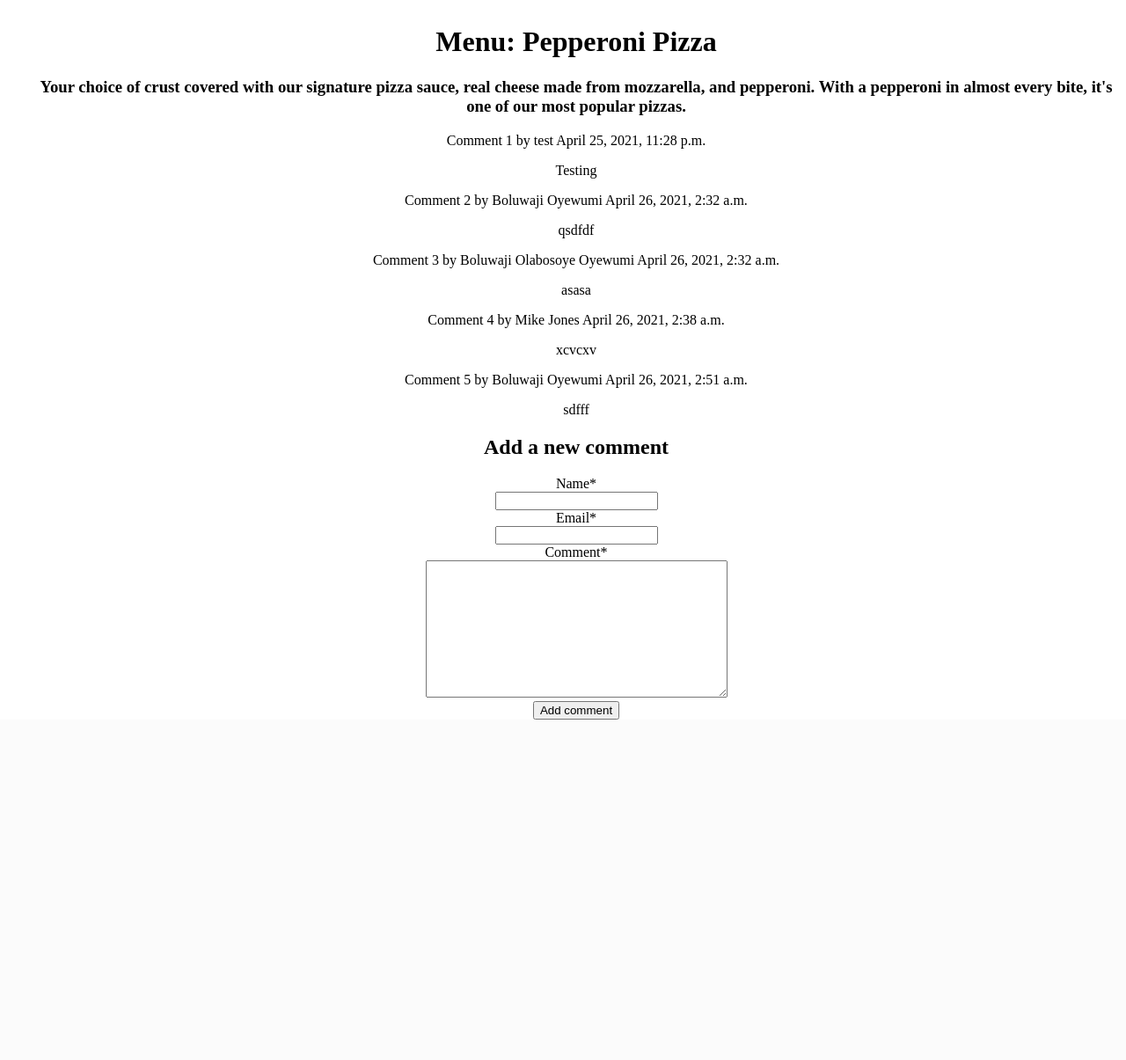
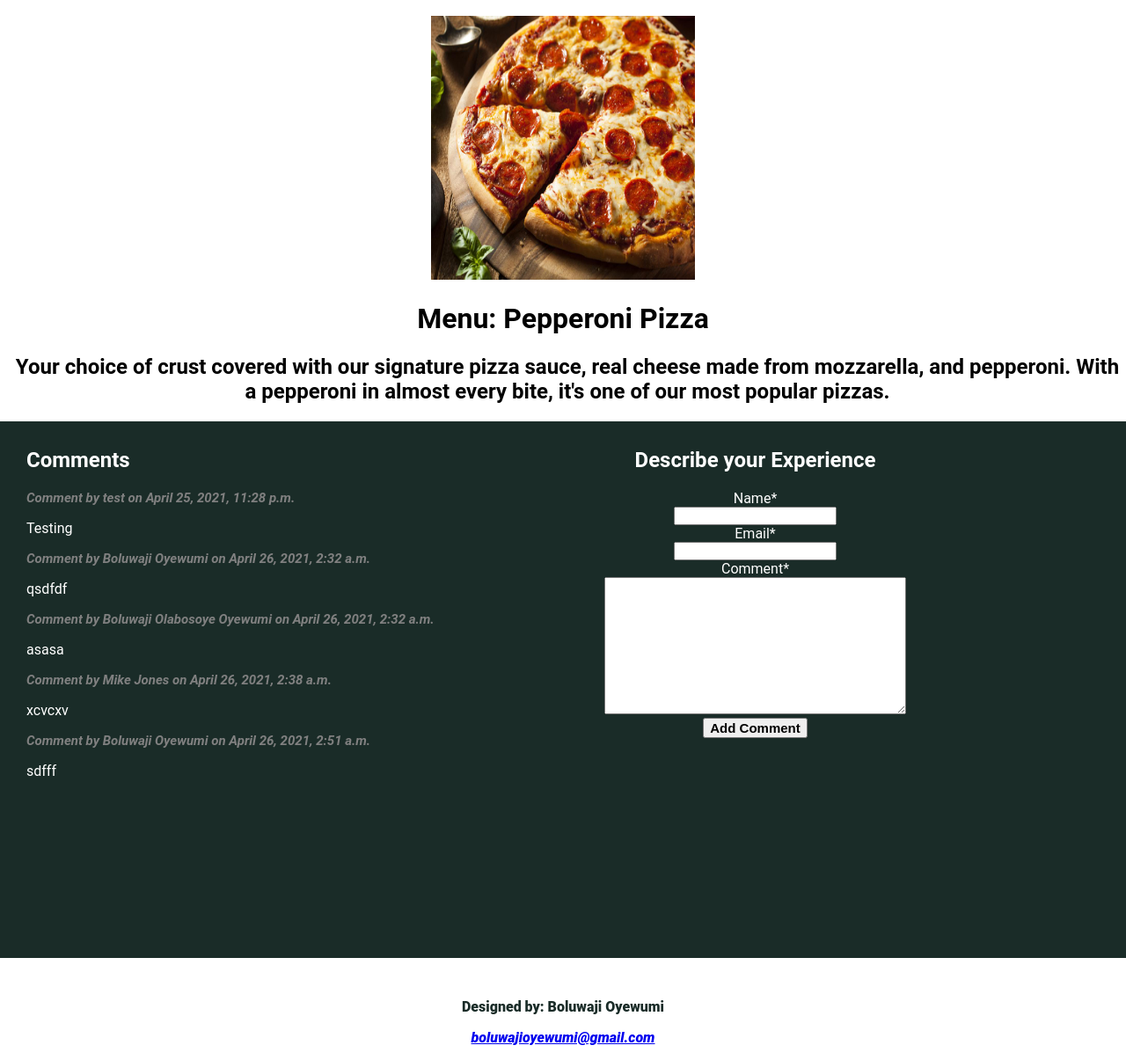
Before and after one commit to boluwaji11/Pizzeria, a Django app: page /pizzas/1 in a window 1280 px wide. Shown: the part 52-1257 px from the top of the page at 88% size. Before the commit the page ends 870 px from the top, so only its background shows below. Run offline with Django 3.2, Linux system fonts and the light colour scheme; data comes from the database, SQL or seed files in the repository; both versions use the stored data as it was after the commit; some libraries are stand-ins or nearby versions.

Commit message:
more styling edits

```diff
--- a/pizzas/templates/pizzas/index.html
+++ b/pizzas/templates/pizzas/index.html
@@ -1,7 +1,7 @@
 {% extends 'pizzas/base.html' %}
 
 {% block content %}
-
+<meta name="viewport" content="width=device-width, initial-scale=1">
 {% load static %}
 <div style="text-align: center;
             padding-top: 50px;
--- a/pizzas/templates/pizzas/pizza.html
+++ b/pizzas/templates/pizzas/pizza.html
@@ -2,33 +2,44 @@
 
 {% block content %}
 
+<meta name="viewport" content="width=device-width, initial-scale=1">
 <div style="padding-top: 60px;
-padding-left: 30px; text-align: center;">
+padding-bottom: 30px; text-align: center; font-family: Roboto, sans-serif;">
+
+<img src="{{pizza.image.url}}" alt=""
+style="height: 300px; width: 300px; padding-top: 10px;">
+
+
 <h1>Menu: {{ pizza }}</h1>
 
 <!-- Display the toppings -->
     {% for topping in toppings %}
-    <h3>
-        {{topping.name|linebreaks}}
-    </h3>
+    <h2 style="padding-left: 10px;">
+        {{topping.name}}
+    </h2>
     {% empty %}
     <h3>More details on this pizza will be provided soon</h3>
     {% endfor %}
 
 <!-- Display the comments -->
+<div style="background-color: #1a2c28; height: 600px; color: white; padding-top: 10px;">
+
+    <div style="float: left; text-align: left; padding-left: 30px;">
+    <h2>Comments</h2>
     {% for comment in comments %}
-      <p>
-        Comment {{ forloop.counter }} by {{ comment.name }}
+      <p style="font-weight:bold; font-size: 15px; font-style: italic; color: grey;">
+        Comment by {{ comment.name }} on
         {{ comment.created }}
       </p>
       {{ comment.comment|linebreaks }}
     {% empty %}
         <p>There are no comments yet.</p>
     {% endfor %}
+    </div>
 
 <!-- Display Message on submission -->
     {% if messages %}
-    <ul class="messages">
+    <ul class="messages" style="list-style-type: none">
         {% for message in messages %}
         <li  {% if message.tags %} class=" {{ message.tags }} " {% endif %}> {{ message }} </li>
         {% endfor %}
@@ -36,14 +47,27 @@ padding-left: 30px; text-align: center;">
     {% endif %}
 
 <!-- Comment form  -->
-{% load crispy_forms_tags %}
-    <h2>Add a new comment</h2>
-    <form action="{% url 'pizzas:pizza' pizza.id %}" method="post">
-        {% csrf_token %}
-        {{ comment_form | crispy }}
-    <button name="submit">Add comment</button>
-    </form>
+    <div style="float: right; padding-right: 250px;">
+    {% load crispy_forms_tags %}
+        <h2>Describe your Experience</h2>
+        <form action="{% url 'pizzas:pizza' pizza.id %}" method="post">
+            {% csrf_token %}
+            {{ comment_form | crispy }}
+        <button name="submit" style="font-size: 15px; font-weight: bolder;">Add Comment</button>
+        </form>
+    </div>
 
+</div>
+
+</div>
+
+<footer style="  text-align: center;
+padding: 0px;
+background-color: white;
+font-family: Roboto Black,sans-serif;
+color: #1a2c28;">
+    <p>Designed by: Boluwaji Oyewumi</p>
+    <p style="font-style: italic;"><a href="mailto:boluwajioyewumi@gmail.com">boluwajioyewumi@gmail.com</a></p>
+</footer>
 
 {% endblock content%}
-</div>
```
Also changed, not shown: pizzas/templates/pizzas/pizzas.html (+7 -7 lines), db.sqlite3.
